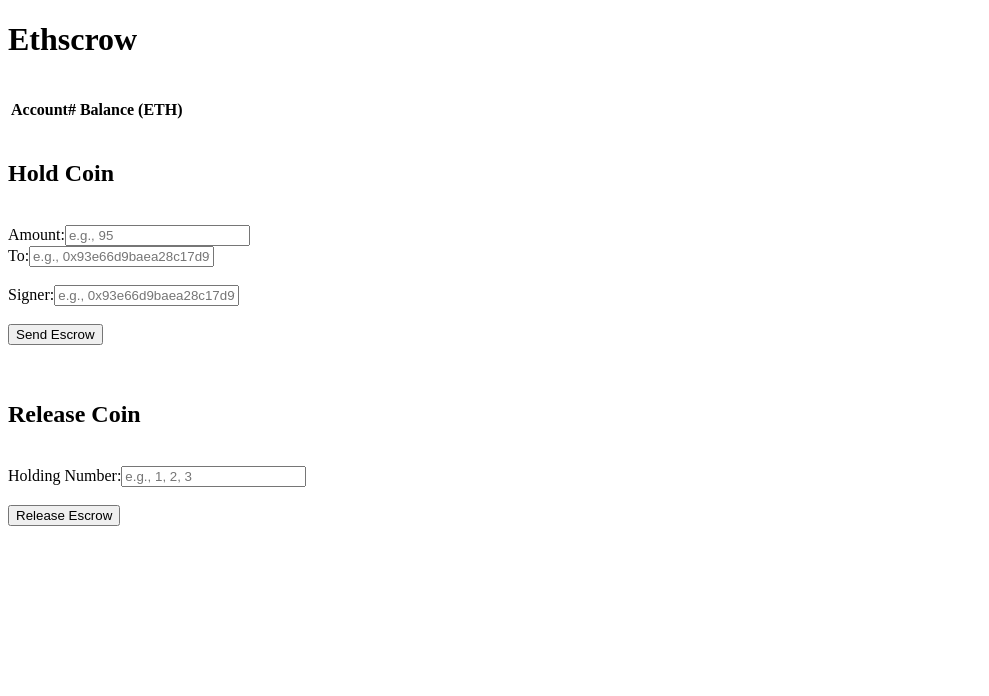
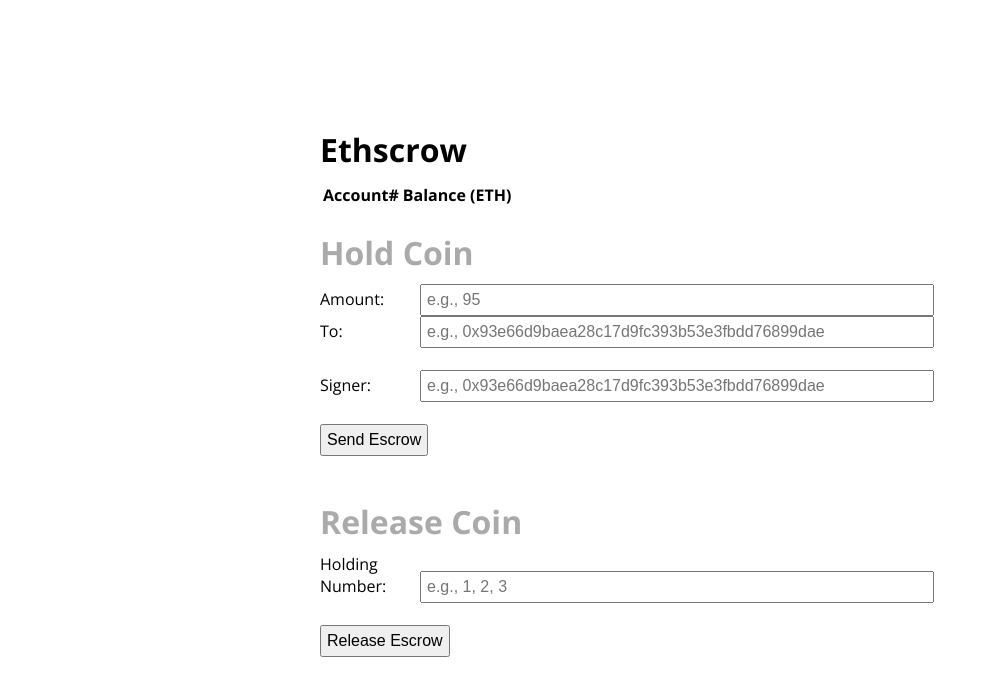
Before and after one commit to zmitton/ethscrow, a plain HTML site: page index.html in a window 1280 px wide. Shown: the whole page, without its empty margins (0-989 px from the left). Drawn offline with nearby package versions, Linux system fonts and the light colour scheme.

Commit message:
addded styles

```diff
--- /dev/null
+++ b/index.css
@@ -0,0 +1,48 @@
+body {
+  margin-left: 25%;
+  margin-right: 25%;
+  margin-top: 10%;
+  font-family: "Open Sans", sans-serif;
+}
+
+label {
+  display: inline-block;
+  width: 100px;
+}
+
+input {
+  width: 500px;
+  padding: 5px;
+  font-size: 16px;
+}
+
+button {
+  font-size: 16px;
+  padding: 5px;
+}
+
+h1, h2 {
+  display: inline-block;
+  vertical-align: middle;
+  margin-top: 0px;
+  margin-bottom: 10px;
+}
+
+h2 {
+  color: #AAA;
+  font-size: 32px;
+}
+
+h3 {
+  font-weight: normal;
+  color: #AAA;
+  font-size: 24px;
+}
+
+.black {
+  color: black;
+}
+
+#balance {
+  color: black;
+}
--- a/index.html
+++ b/index.html
@@ -4,6 +4,7 @@
   <meta name='viewport' content='width=device-width' />
   <title>Ethscrow</title>
   <link href='https://fonts.googleapis.com/css?family=Open+Sans:400,700' rel='stylesheet' type='text/css'>
+  <link rel="stylesheet" type="text/css" href="index.css">
 </head>
 <body>
   <h1>Ethscrow</h1><br>
```
